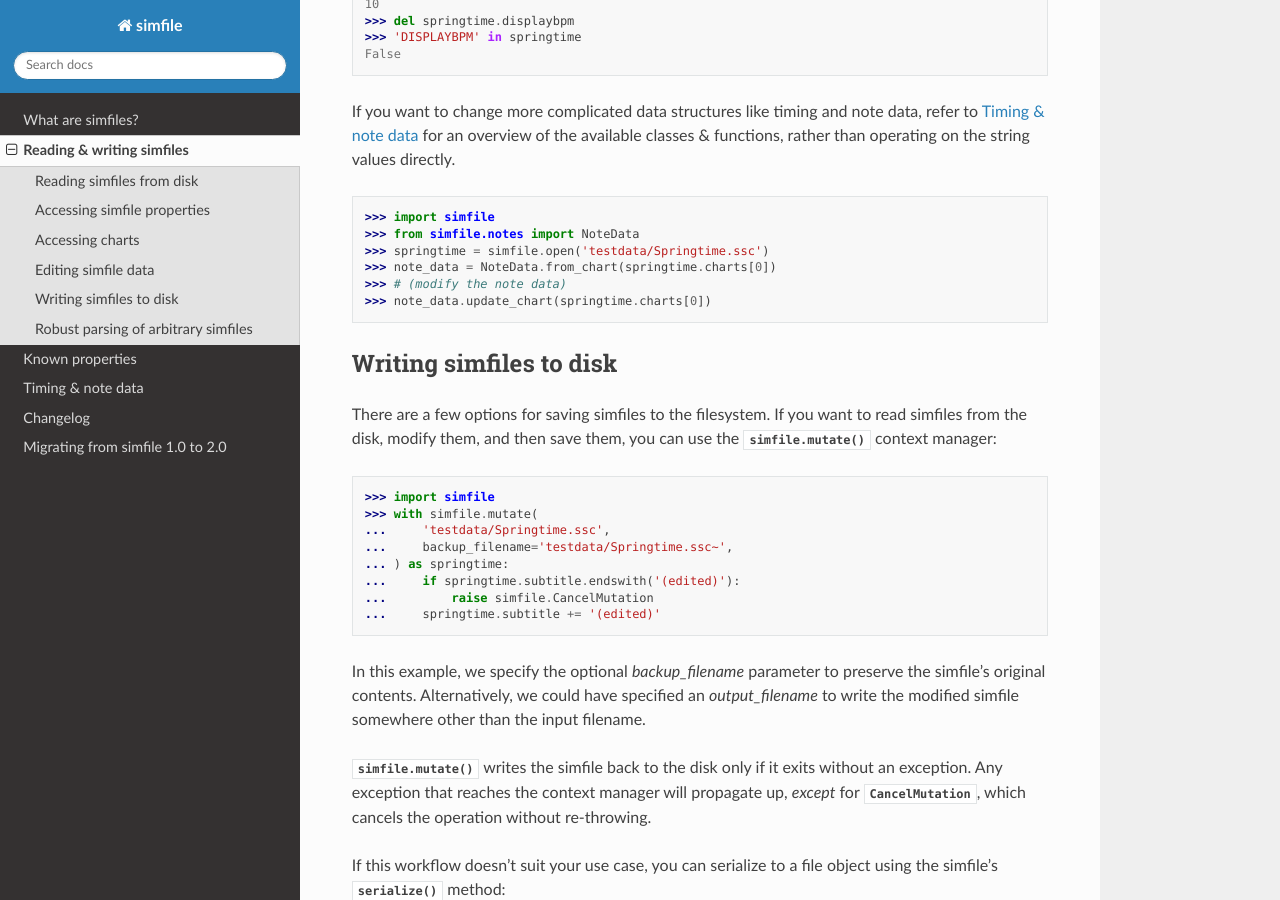
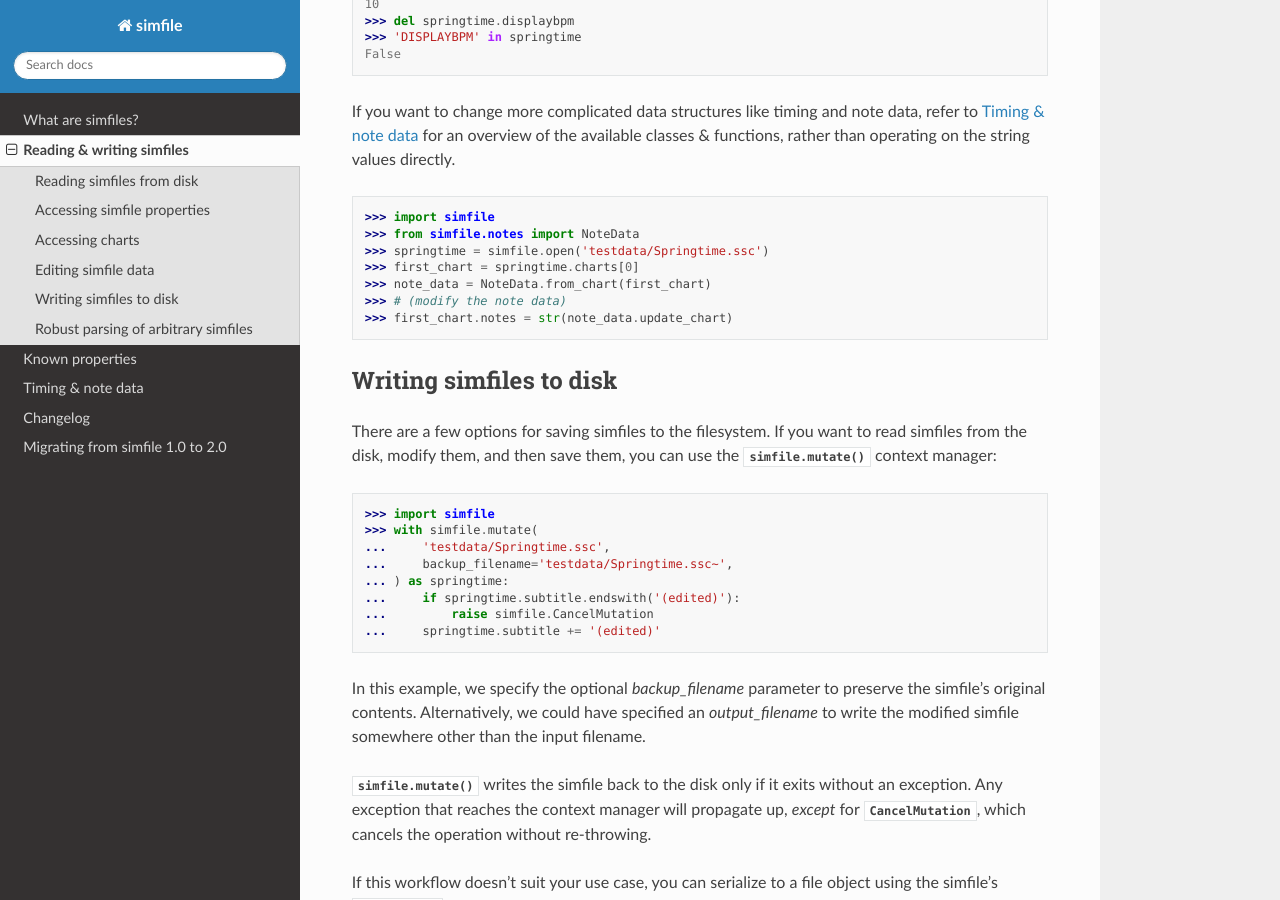
Before and after one commit to garcia/simfile, a Sphinx documentation site: the page built from docs/source/reading-writing.rst, in a window 1280 px wide and 900 px high, scrolled down 3334 px. Built offline with Sphinx 7.4.7 and the Read the Docs theme 2.0.0, drawn with Linux system fonts in a browser that asks for light colours.

Commit message:
more update_chart related changes

```diff
--- a/docs/source/reading-writing.rst
+++ b/docs/source/reading-writing.rst
@@ -190,9 +190,10 @@ data, refer to :ref:`timing-note-data` for an overview of the available classes
     >>> import simfile
     >>> from simfile.notes import NoteData
     >>> springtime = simfile.open('testdata/Springtime.ssc')
-    >>> note_data = NoteData.from_chart(springtime.charts[0])
+    >>> first_chart = springtime.charts[0]
+    >>> note_data = NoteData.from_chart(first_chart)
     >>> # (modify the note data)
-    >>> note_data.update_chart(springtime.charts[0])
+    >>> first_chart.notes = str(note_data.update_chart)
 
 Writing simfiles to disk
 ------------------------
```
Also changed, not shown: 1 other file.
